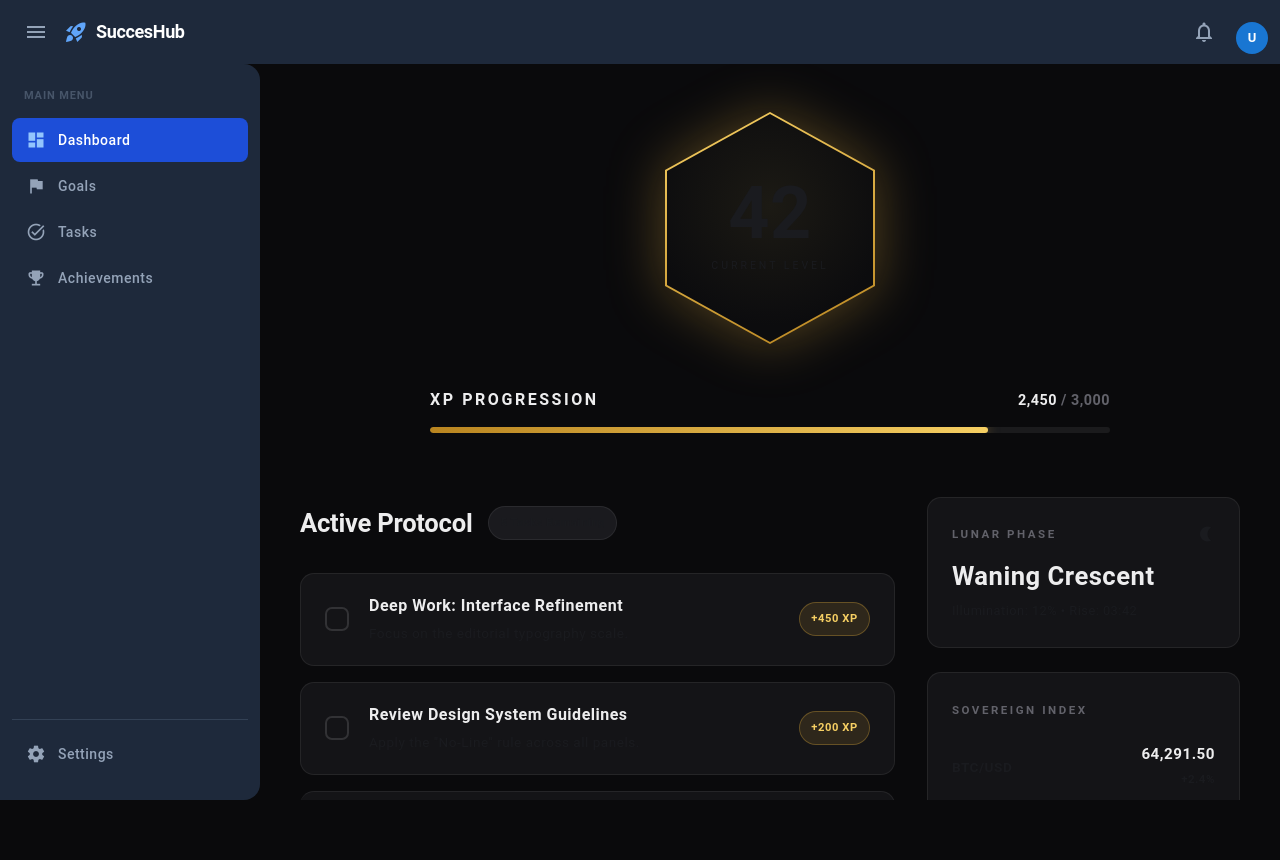
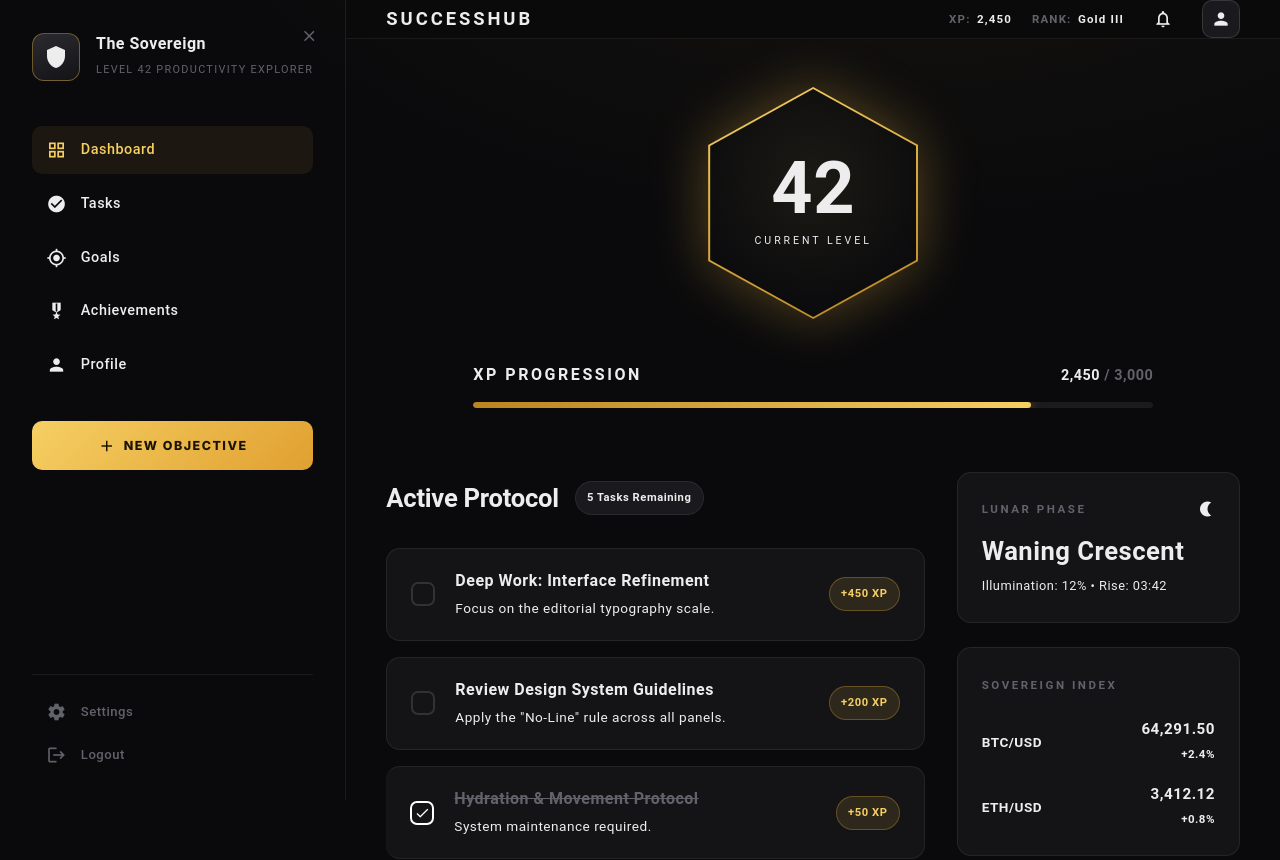
Before and after one commit to KRASIN24/SuccesHub, an Angular app in the folder frontend/: page /dashboard in a window 1280 px wide. Shown: the top 860 px of the page. Before the commit the page ends 800 px from the top, so only its background shows below. Built offline with nearby package versions, Linux system fonts and the light colour scheme.

Commit message:
Added nav and side bars

```diff
--- a/frontend/src/app/app.component.html
+++ b/frontend/src/app/app.component.html
@@ -1,16 +1,12 @@
-<app-navbar (menuToggled)="toggleSidenav()"></app-navbar>
+<div class="app-shell" [class.nav-closed]="!sidenavOpen()">
+  <app-sidebar [collapsed]="!sidenavOpen()" (closeRequested)="closeSidenav()"></app-sidebar>
 
-<mat-sidenav-container class="sidenav-container">
-  <mat-sidenav
-    class="sidenav"
-    [opened]="sidenavOpen()"
-    mode="side"
-    position="start"
-  >
-    <app-sidebar></app-sidebar>
-  </mat-sidenav>
+  <div class="app-backdrop" (click)="closeSidenav()"></div>
 
-  <mat-sidenav-content class="content-area">
-    <router-outlet></router-outlet>
-  </mat-sidenav-content>
-</mat-sidenav-container>
+  <div class="app-main">
+    <app-navbar [sidebarOpen]="sidenavOpen()" (menuToggled)="toggleSidenav()"></app-navbar>
+    <main class="app-content">
+      <router-outlet></router-outlet>
+    </main>
+  </div>
+</div>
--- a/frontend/src/app/app.component.scss
+++ b/frontend/src/app/app.component.scss
@@ -1,20 +1,33 @@
-.sidenav-container {
-  position: fixed;
-  top: var(--toolbar-height, 64px);
-  left: 0;
-  right: 0;
-  bottom: 0;
-  height: calc(100% - var(--toolbar-height, 64px));
-  background: var(--color-app-bg, #f0f4f8);
+.app-shell {
+  display: flex;
+  min-height: 100vh;
+  background:
+    radial-gradient(1200px 600px at 70% -10%, rgba(232, 179, 62, 0.05), transparent 60%),
+    var(--color-app-bg);
 }
 
-.sidenav {
-  width: var(--sidenav-width, 260px);
-  border-right: none !important;
-  background: transparent;
+.app-main {
+  flex: 1;
+  min-width: 0;
+  display: flex;
+  flex-direction: column;
 }
 
-.content-area {
-  background: var(--color-app-bg, #f0f4f8);
-  overflow-y: auto;
+.app-content {
+  flex: 1;
+  min-height: calc(100vh - var(--toolbar-height));
 }
+
+.app-backdrop {
+  display: none;
+}
+
+@media (max-width: 960px) {
+  .app-shell:not(.nav-closed) .app-backdrop {
+    display: block;
+    position: fixed;
+    inset: 0;
+    background: rgba(0, 0, 0, 0.55);
+    z-index: 35;
+  }
+}
--- a/frontend/src/app/app.component.ts
+++ b/frontend/src/app/app.component.ts
@@ -1,20 +1,40 @@
 import { Component, signal } from '@angular/core';
-import { RouterOutlet } from '@angular/router';
-import { MatSidenavModule } from '@angular/material/sidenav';
+import { NavigationEnd, Router, RouterOutlet } from '@angular/router';
+import { filter } from 'rxjs';
 import { NavbarComponent } from './shared/components/navbar/navbar.component';
 import { SidebarComponent } from './shared/components/sidebar/sidebar.component';
 
 @Component({
   selector: 'app-root',
   standalone: true,
-  imports: [RouterOutlet, MatSidenavModule, NavbarComponent, SidebarComponent],
+  imports: [RouterOutlet, NavbarComponent, SidebarComponent],
   templateUrl: './app.component.html',
   styleUrl: './app.component.scss',
 })
 export class AppComponent {
-  readonly sidenavOpen = signal(true);
+  private readonly mobileBreakpoint = 960;
+
+  readonly sidenavOpen = signal(this.isDesktop());
+
+  constructor(private router: Router) {
+    this.router.events
+      .pipe(filter((e) => e instanceof NavigationEnd))
+      .subscribe(() => {
+        if (!this.isDesktop()) {
+          this.sidenavOpen.set(false);
+        }
+      });
+  }
 
   toggleSidenav(): void {
-    this.sidenavOpen.set(!this.sidenavOpen());
+    this.sidenavOpen.update((v) => !v);
+  }
+
+  closeSidenav(): void {
+    this.sidenavOpen.set(false);
+  }
+
+  private isDesktop(): boolean {
+    return typeof window !== 'undefined' && window.innerWidth > this.mobileBreakpoint;
   }
 }
--- a/frontend/src/app/shared/components/navbar/navbar.component.html
+++ b/frontend/src/app/shared/components/navbar/navbar.component.html
@@ -1,45 +1,34 @@
-<mat-toolbar class="navbar">
-  <button mat-icon-button class="menu-btn" aria-label="Toggle menu" (click)="onMenuToggle()">
-    <mat-icon>menu</mat-icon>
-  </button>
+<header class="topbar">
+  <div class="topbar-left">
+    @if (!sidebarOpen()) {
+      <button
+        type="button"
+        class="icon-btn menu-btn"
+        (click)="onMenuToggle()"
+        aria-label="Open navigation"
+      >
+        <span class="material-icons">menu</span>
+      </button>
+    }
+    <a class="brand" routerLink="/dashboard">SUCCESSHUB</a>
+  </div>
 
-  <span class="brand">
-    <mat-icon class="brand-icon">rocket_launch</mat-icon>
-    <span class="brand-name">SuccesHub</span>
-  </span>
+  <div class="topbar-right">
+    <div class="stat-chip">
+      <span class="stat-key">XP:</span>
+      <span class="stat-val gold">{{ stats.xp }}</span>
+    </div>
+    <div class="stat-chip rank">
+      <span class="stat-key">RANK:</span>
+      <span class="stat-val">{{ stats.rank }}</span>
+    </div>
 
-  <span class="spacer"></span>
-
-  <button mat-icon-button aria-label="Notifications">
-    <mat-icon>notifications_none</mat-icon>
-  </button>
-
-  <button mat-icon-button [matMenuTriggerFor]="userMenu" class="avatar-btn" aria-label="User menu">
-    @if (authService.currentUser()?.avatarUrl) {
-      <img [src]="authService.currentUser()!.avatarUrl" [alt]="authService.currentUser()!.name" class="avatar-img" />
-    } @else {
-      <span class="avatar-initials">{{ authService.userInitials() || 'U' }}</span>
-    }
-  </button>
-
-  <mat-menu #userMenu="matMenu" xPosition="before">
-    <div class="user-menu-header">
-      <span class="user-name">{{ authService.currentUser()?.name || 'Guest' }}</span>
-      <span class="user-email">{{ authService.currentUser()?.email || '' }}</span>
-    </div>
-    <mat-divider></mat-divider>
-    <button mat-menu-item>
-      <mat-icon>person_outline</mat-icon>
-      <span>Profile</span>
+    <button type="button" class="icon-btn" aria-label="Notifications">
+      <span class="material-icons">notifications_none</span>
+      <span class="dot" aria-hidden="true"></span>
     </button>
-    <button mat-menu-item>
-      <mat-icon>settings</mat-icon>
-      <span>Settings</span>
+    <button type="button" class="avatar-btn" aria-label="Account">
+      <span class="material-icons">person</span>
     </button>
-    <mat-divider></mat-divider>
-    <button mat-menu-item (click)="authService.logout()">
-      <mat-icon>logout</mat-icon>
-      <span>Sign out</span>
-    </button>
-  </mat-menu>
-</mat-toolbar>
+  </div>
+</header>
--- a/frontend/src/app/shared/components/navbar/navbar.component.scss
+++ b/frontend/src/app/shared/components/navbar/navbar.component.scss
@@ -1,94 +1,107 @@
-.navbar {
-  position: fixed;
+.topbar {
+  position: sticky;
   top: 0;
-  left: 0;
-  right: 0;
-  z-index: 100;
-  height: var(--toolbar-height, 64px);
-  background: var(--color-sidebar-bg, #1e293b);
-  color: #fff;
-  box-shadow: var(--shadow-toolbar);
-  padding: 0 1rem;
+  z-index: 30;
+  height: var(--toolbar-height);
+  display: flex;
+  align-items: center;
+  justify-content: space-between;
+  padding: 0 2.5rem;
+  background: rgba(10, 10, 12, 0.82);
+  backdrop-filter: blur(14px);
+  border-bottom: 1px solid var(--color-border);
+}
 
-  .menu-btn {
-    color: #fff;
-    margin-right: 0.5rem;
+.topbar-left {
+  display: flex;
+  align-items: center;
+  gap: 1rem;
 }
 
 .brand {
+  font-family: var(--font-display);
+  font-size: 1.15rem;
+  font-weight: 700;
+  letter-spacing: 0.16em;
+  color: var(--color-gold);
+  text-decoration: none;
+}
+
+.topbar-right {
   display: flex;
   align-items: center;
-    gap: 0.5rem;
-    text-decoration: none;
-
-    .brand-icon {
-      color: #60a5fa;
-      font-size: 24px;
-      width: 24px;
-      height: 24px;
+  gap: 1.25rem;
 }
 
-    .brand-name {
-      font-size: 1.125rem;
+.stat-chip {
+  display: flex;
+  align-items: baseline;
+  gap: 0.4rem;
+  font-size: 0.72rem;
   font-weight: 700;
-      color: #fff;
-      letter-spacing: -0.02em;
+  letter-spacing: 0.1em;
+}
+
+.stat-key {
+  color: var(--color-text-faint);
+}
+
+.stat-val {
+  color: var(--color-text);
+
+  &.gold {
+    color: var(--color-gold);
   }
 }
 
-  .spacer {
-    flex: 1;
+.icon-btn,
+.avatar-btn {
+  position: relative;
+  display: grid;
+  place-items: center;
+  width: 38px;
+  height: 38px;
+  border-radius: 10px;
+  border: 1px solid transparent;
+  background: transparent;
+  color: var(--color-text-muted);
+  cursor: pointer;
+  transition: color 0.15s ease, background 0.15s ease, border-color 0.15s ease;
+
+  .material-icons {
+    font-size: 20px;
   }
 
-  button[mat-icon-button] {
-    color: #94a3b8;
-
   &:hover {
-      color: #fff;
+    color: var(--color-text);
+    background: var(--color-surface-2);
   }
 }
 
 .avatar-btn {
-    width: 36px;
-    height: 36px;
-    margin-left: 0.25rem;
+  border: 1px solid var(--color-border-strong);
+  background: var(--color-surface-2);
 }
 
-  .avatar-img {
-    width: 32px;
-    height: 32px;
+.dot {
+  position: absolute;
+  top: 8px;
+  right: 9px;
+  width: 6px;
+  height: 6px;
   border-radius: 50%;
-    object-fit: cover;
+  background: var(--color-gold);
 }
 
-  .avatar-initials {
-    width: 32px;
-    height: 32px;
-    border-radius: 50%;
-    background: var(--color-primary, #1976d2);
-    color: #fff;
-    display: flex;
-    align-items: center;
-    justify-content: center;
-    font-size: 0.8125rem;
-    font-weight: 600;
+.menu-btn {
+  display: grid;
+}
+
+@media (max-width: 960px) {
+  .topbar {
+    padding: 0 1.25rem;
+  }
+  .stat-chip.rank {
+    display: none;
   }
 }
-
-.user-menu-header {
-  display: flex;
-  flex-direction: column;
-  padding: 0.75rem 1rem;
-
-  .user-name {
-    font-weight: 600;
-    font-size: 0.875rem;
-    color: var(--color-text-primary, #1e293b);
-  }
-
-  .user-email {
-    font-size: 0.75rem;
-    color: var(--color-text-muted, #64748b);
-    margin-top: 2px;
-  }
-}
--- a/frontend/src/app/shared/components/navbar/navbar.component.ts
+++ b/frontend/src/app/shared/components/navbar/navbar.component.ts
@@ -1,28 +1,21 @@
-import { Component, inject, output } from '@angular/core';
-import { MatToolbarModule } from '@angular/material/toolbar';
-import { MatButtonModule } from '@angular/material/button';
-import { MatIconModule } from '@angular/material/icon';
-import { MatMenuModule } from '@angular/material/menu';
-import { MatDividerModule } from '@angular/material/divider';
-import { AuthService } from '../../../core/services/auth.service';
+import { Component, input, output } from '@angular/core';
+import { RouterLink } from '@angular/router';
 
 @Component({
   selector: 'app-navbar',
   standalone: true,
-  imports: [
-    MatToolbarModule,
-    MatButtonModule,
-    MatIconModule,
-    MatMenuModule,
-    MatDividerModule,
-  ],
+  imports: [RouterLink],
   templateUrl: './navbar.component.html',
   styleUrl: './navbar.component.scss',
 })
 export class NavbarComponent {
+  readonly sidebarOpen = input(false);
   menuToggled = output<void>();
 
-  protected readonly authService = inject(AuthService);
+  readonly stats = {
+    xp: '2,450',
+    rank: 'Gold III',
+  };
 
   onMenuToggle(): void {
     this.menuToggled.emit();
--- a/frontend/src/app/shared/components/sidebar/sidebar.component.html
+++ b/frontend/src/app/shared/components/sidebar/sidebar.component.html
@@ -1,6 +1,24 @@
 <nav class="sidebar" aria-label="Main navigation">
+  <button
+    type="button"
+    class="sidebar-close"
+    (click)="closeRequested.emit()"
+    aria-label="Close navigation"
+  >
+    <span class="material-icons">close</span>
+  </button>
+
+  <div class="sidebar-profile">
+    <div class="avatar-shield" aria-hidden="true">
+      <span class="material-icons">shield</span>
+    </div>
+    <div class="profile-meta">
+      <p class="profile-name">{{ user.name }}</p>
+      <p class="profile-rank">{{ user.rank }}</p>
+    </div>
+  </div>
+
   <div class="nav-section">
-    <p class="nav-section-label">MAIN MENU</p>
     @for (item of navItems; track item.route) {
       <a
         class="nav-link"
@@ -8,27 +26,35 @@
         routerLinkActive="active"
         [attr.aria-label]="item.label"
       >
-        <mat-icon>{{ item.icon }}</mat-icon>
-        <span>{{ item.label }}</span>
+        <span class="material-icons nav-icon">{{ item.icon }}</span>
+        <span class="nav-label">{{ item.label }}</span>
+        <span class="nav-marker" aria-hidden="true"></span>
       </a>
     }
   </div>
 
+  <button type="button" class="gold-btn new-objective">
+    <span class="material-icons">add</span>
+    New Objective
+  </button>
+
   <div class="nav-spacer"></div>
-
-  <mat-divider class="nav-divider"></mat-divider>
 
   <div class="nav-section nav-bottom">
     @for (item of bottomItems; track item.route) {
       <a
-        class="nav-link"
+        class="nav-link subtle"
         [routerLink]="item.route"
         routerLinkActive="active"
         [attr.aria-label]="item.label"
       >
-        <mat-icon>{{ item.icon }}</mat-icon>
-        <span>{{ item.label }}</span>
+        <span class="material-icons nav-icon">{{ item.icon }}</span>
+        <span class="nav-label">{{ item.label }}</span>
       </a>
     }
+    <a class="nav-link subtle" routerLink="/dashboard" aria-label="Logout">
+      <span class="material-icons nav-icon">logout</span>
+      <span class="nav-label">Logout</span>
+    </a>
   </div>
 </nav>
--- a/frontend/src/app/shared/components/sidebar/sidebar.component.scss
+++ b/frontend/src/app/shared/components/sidebar/sidebar.component.scss
@@ -1,72 +1,193 @@
+:host {
+  position: sticky;
+  top: 0;
+  align-self: flex-start;
+  flex-shrink: 0;
+  width: var(--sidenav-width);
+  height: 100vh;
+  overflow: hidden;
+  z-index: 40;
+  transition: width 0.25s ease;
+}
+
+:host(.collapsed) {
+  width: 0;
+}
+
 .sidebar {
-  width: var(--sidenav-width, 260px);
-  height: 100%;
-  background: var(--color-sidebar-bg, #1e293b);
+  position: relative;
   display: flex;
   flex-direction: column;
-  padding: 1rem 0.75rem;
-  overflow-y: auto;
+  width: var(--sidenav-width);
+  height: 100%;
+  padding: 2rem 2rem 1.5rem;
+  background: var(--color-app-bg-2);
+  border-right: 1px solid var(--color-border);
 }
 
-.nav-section-label {
-  font-size: 0.6875rem;
-  font-weight: 600;
-  letter-spacing: 0.08em;
-  color: #475569;
-  margin: 0 0 0.5rem 0.75rem;
-  padding-top: 0.25rem;
+.sidebar-close {
+  position: absolute;
+  top: 1.25rem;
+  right: 1.25rem;
+  display: grid;
+  place-items: center;
+  width: 32px;
+  height: 32px;
+  border-radius: 8px;
+  border: 1px solid transparent;
+  background: transparent;
+  color: var(--color-text-faint);
+  cursor: pointer;
+  transition: color 0.15s ease, background 0.15s ease, border-color 0.15s ease;
+
+  .material-icons {
+    font-size: 18px;
+  }
+
+  &:hover {
+    color: var(--color-text);
+    background: var(--color-surface-2);
+    border-color: var(--color-border-strong);
+  }
+}
+
+.sidebar-profile {
+  display: flex;
+  align-items: center;
+  gap: 1rem;
+  margin-bottom: 2.75rem;
+}
+
+.avatar-shield {
+  flex-shrink: 0;
+  width: 48px;
+  height: 48px;
+  display: grid;
+  place-items: center;
+  border-radius: 12px;
+  background: linear-gradient(160deg, #2a2a30, #141417);
+  border: 1px solid rgba(232, 179, 62, 0.4);
+  color: var(--color-gold);
+
+  .material-icons {
+    font-size: 24px;
+  }
+}
+
+.profile-meta {
+  min-width: 0;
+}
+
+.profile-name {
+  margin: 0;
+  font-size: 1rem;
+  font-weight: 700;
+  color: var(--color-text);
+}
+
+.profile-rank {
+  margin: 0.15rem 0 0;
+  font-size: 0.68rem;
+  letter-spacing: 0.12em;
+  text-transform: uppercase;
+  color: var(--color-text-faint);
 }
 
 .nav-section {
   display: flex;
   flex-direction: column;
-  gap: 2px;
+  gap: 0.35rem;
+}
+
+.nav-link {
+  position: relative;
+  display: flex;
+  align-items: center;
+  gap: 0.9rem;
+  padding: 0.75rem 0.9rem;
+  border-radius: 10px;
+  color: var(--color-text-muted);
+  text-decoration: none;
+  font-size: 0.9rem;
+  font-weight: 500;
+  transition: color 0.15s ease, background 0.15s ease;
+
+  .nav-icon {
+    font-size: 20px;
+    flex-shrink: 0;
+  }
+
+  .nav-marker {
+    position: absolute;
+    left: -2rem;
+    top: 50%;
+    transform: translateY(-50%);
+    width: 3px;
+    height: 0;
+    border-radius: 0 3px 3px 0;
+    background: var(--color-gold);
+    transition: height 0.18s ease;
+  }
+
+  &:hover {
+    color: var(--color-text);
+    background: rgba(255, 255, 255, 0.03);
+  }
+
+  &.active {
+    color: var(--color-gold-bright);
+    background: rgba(232, 179, 62, 0.08);
+
+    .nav-marker {
+      height: 26px;
+    }
+  }
+
+  &.subtle {
+    font-size: 0.82rem;
+    color: var(--color-text-faint);
+    padding: 0.55rem 0.9rem;
+
+    &:hover {
+      color: var(--color-text-muted);
+    }
+  }
+}
+
+.new-objective {
+  width: 100%;
+  margin-top: 2rem;
+
+  .material-icons {
+    font-size: 18px;
+  }
 }
 
 .nav-spacer {
   flex: 1;
-}
-
-.nav-divider {
-  border-color: #334155 !important;
-  margin: 0.75rem 0;
+  min-height: 1.5rem;
 }
 
 .nav-bottom {
-  padding-bottom: 0.5rem;
+  gap: 0.1rem;
+  padding-top: 1rem;
+  border-top: 1px solid var(--color-border);
 }
 
-.nav-link {
-  display: flex;
-  align-items: center;
-  gap: 0.75rem;
-  padding: 0.625rem 0.875rem;
-  border-radius: 8px;
-  color: #94a3b8;
-  text-decoration: none;
-  font-size: 0.875rem;
-  font-weight: 500;
-  transition: background 0.15s ease, color 0.15s ease;
-  cursor: pointer;
-
-  mat-icon {
-    font-size: 20px;
-    width: 20px;
-    height: 20px;
-    flex-shrink: 0;
+@media (max-width: 960px) {
+  :host {
+    position: fixed;
+    top: 0;
+    left: 0;
+    bottom: 0;
+    width: var(--sidenav-width);
+    height: auto;
+    transform: translateX(0);
+    transition: transform 0.25s ease;
   }
 
-  &:hover {
-    background: rgba(255, 255, 255, 0.06);
-    color: #e2e8f0;
-  }
-
-  &.active {
-    background: #1d4ed8;
-    color: #fff;
-
-    mat-icon {
-      color: #93c5fd;
-    }
+  :host(.collapsed) {
+    width: var(--sidenav-width);
+    transform: translateX(-100%);
   }
 }
--- a/frontend/src/app/shared/components/sidebar/sidebar.component.ts
+++ b/frontend/src/app/shared/components/sidebar/sidebar.component.ts
@@ -1,7 +1,5 @@
-import { Component } from '@angular/core';
+import { Component, input, output } from '@angular/core';
 import { RouterLink, RouterLinkActive } from '@angular/router';
-import { MatIconModule } from '@angular/material/icon';
-import { MatDividerModule } from '@angular/material/divider';
 
 interface NavItem {
   label: string;
@@ -12,16 +10,28 @@ interface NavItem {
 @Component({
   selector: 'app-sidebar',
   standalone: true,
-  imports: [RouterLink, RouterLinkActive, MatIconModule, MatDividerModule],
+  imports: [RouterLink, RouterLinkActive],
   templateUrl: './sidebar.component.html',
   styleUrl: './sidebar.component.scss',
+  host: {
+    '[class.collapsed]': 'collapsed()',
+  },
 })
 export class SidebarComponent {
+  readonly collapsed = input(false);
+  readonly closeRequested = output<void>();
+
+  readonly user = {
+    name: 'The Sovereign',
+    rank: 'Level 42 Productivity Explorer',
+  };
+
   readonly navItems: NavItem[] = [
-    { label: 'Dashboard', icon: 'dashboard', route: '/dashboard' },
-    { label: 'Goals', icon: 'flag', route: '/goals' },
-    { label: 'Tasks', icon: 'task_alt', route: '/tasks' },
-    { label: 'Achievements', icon: 'emoji_events', route: '/achievements' },
+    { label: 'Dashboard', icon: 'grid_view', route: '/dashboard' },
+    { label: 'Tasks', icon: 'check_circle', route: '/tasks' },
+    { label: 'Goals', icon: 'my_location', route: '/goals' },
+    { label: 'Achievements', icon: 'military_tech', route: '/achievements' },
+    { label: 'Profile', icon: 'person', route: '/profile' },
   ];
 
   readonly bottomItems: NavItem[] = [
```
Lines whose indentation alone changed are shown as unchanged.
